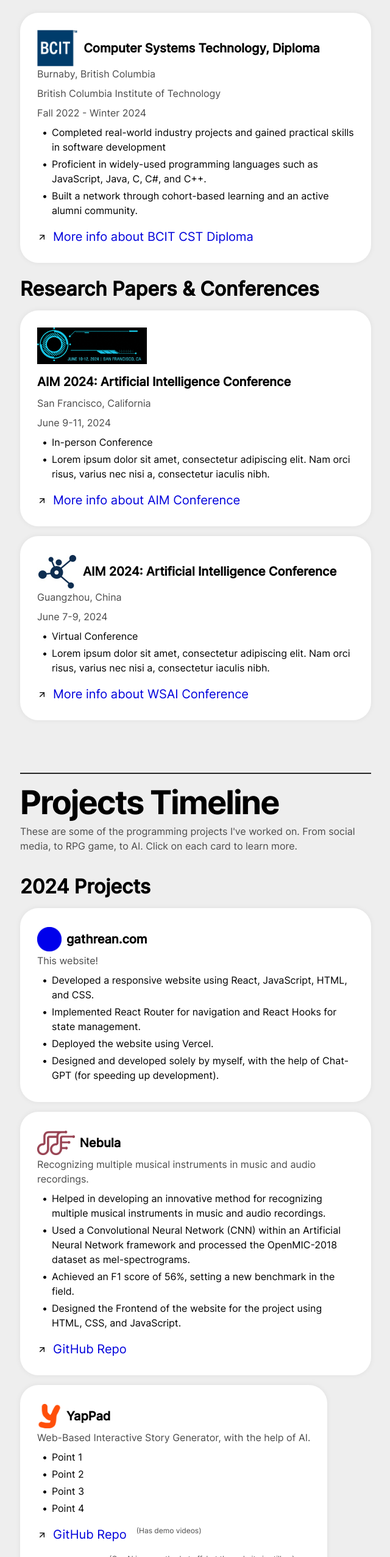
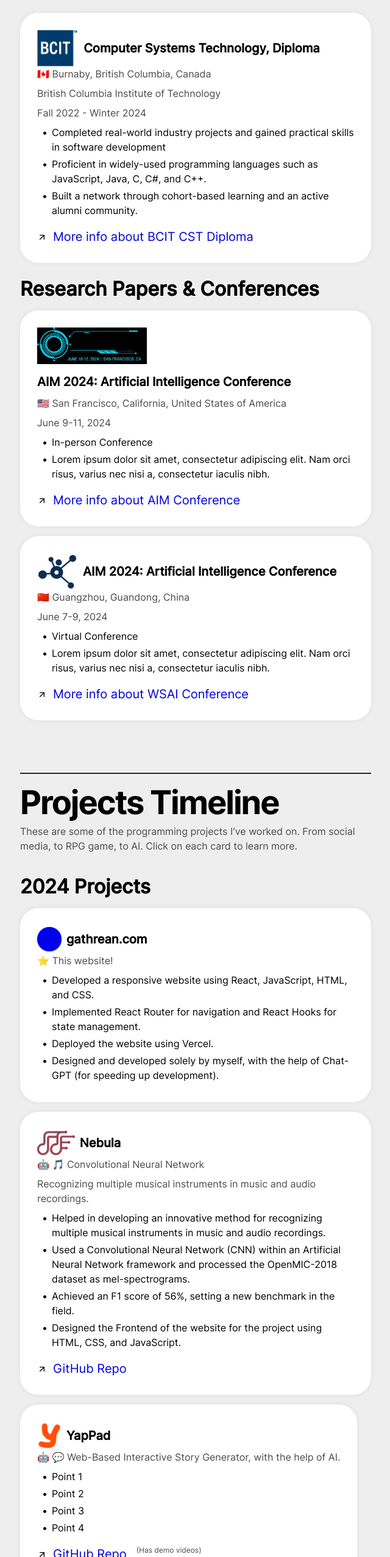
Before and after one commit to gathrean/my-portfolio, a React (Create React App) app: page / in a window 1280 px wide. Shown: the part 3113-5666 px from the top of the page at 61% size, without its empty margins (543-1183 px from the left). Built offline with nearby package versions, Linux system fonts and the light colour scheme.

Commit message:
Added emojis

```diff
--- a/src/pages/LandingPage/Sections/PROJECTS/PROJECTS.jsx
+++ b/src/pages/LandingPage/Sections/PROJECTS/PROJECTS.jsx
@@ -32,7 +32,7 @@ export function PROJECTS() {
                             <img className="project-small-icon" alt="Project Small Icon" src={GathreanIcon} />
                             <h5>gathrean.com</h5>
                         </div>
-                        <p>This website!</p>
+                        <p>⭐️ This website!</p>
                         <ul>
                             <li>Developed a responsive website using React, JavaScript, HTML, and CSS.</li>
                             <li>Implemented React Router for navigation and React Hooks for state management.</li>
@@ -46,6 +46,7 @@ export function PROJECTS() {
                             <img className="project-small-icon" alt="Project Small Icon" src={NebulaIcon} />
                             <h5>Nebula</h5>
                         </div>
+                        <p>🤖 🎵 Convolutional Neural Network</p>
                         <p>Recognizing multiple musical instruments in music and audio recordings.</p>
                         <ul>
                             <li>Helped in developing an innovative method for recognizing multiple musical instruments in music and audio recordings.</li>
@@ -66,7 +67,7 @@ export function PROJECTS() {
                             <img className="project-small-icon" alt="Project Small Icon" src={YapPadIcon} />
                             <h5>YapPad</h5>
                         </div>
-                        <p>Web-Based Interactive Story Generator, with the help of AI.</p>
+                        <p>🤖 💬 Web-Based Interactive Story Generator, with the help of AI.</p>
                         <ul>
                             <li>Point 1</li>
                             <li>Point 2</li>
@@ -96,6 +97,7 @@ export function PROJECTS() {
                             <img className="project-small-icon" alt="Project Small Icon" src={CareLinkIcon} />
                             <h5>CareLink</h5>
                         </div>
+                        <p>🤖 💬 Match-making AI and messaging app</p>
                         <p>An online platform for BCIT students to make it easier for them to find the right counselor to talk to.</p>
                         <ul>
                             <li>Point 1</li>
@@ -138,7 +140,7 @@ export function PROJECTS() {
                             <img className="project-small-icon" alt="Project Small Icon" src={OrcaSwipeIcon} />
                             <h5>OrcaSwipe</h5>
                         </div>
-                        <p>Tinder-style social media app for finding group events nearby</p>
+                        <p>📲 📍 Tinder-style social media app for finding nearby group events</p>
                         <p>"Discover, Host, and Link Up"</p>
                         <p>"Uncover hidden gems in your city and grow lasting communities with the swipe of a finger."</p>
                         <ul>
@@ -174,7 +176,7 @@ export function PROJECTS() {
                             <img className="project-small-icon" alt="Project Small Icon" src={DungeonQuadIcon} />
                             <h5>DungeonQuad</h5>
                         </div>
-                        <p>Java Video Game</p>
+                        <p>☕️ 🎮 Java Video Game</p>
                         <p>Survive waves of enemies in an endless dungeon, navigating through bullet-hell challenges with occasional flight aids.</p>
                         <ul>
                             <li>Point 1</li>
--- a/src/pages/LandingPage/Texts.json
+++ b/src/pages/LandingPage/Texts.json
@@ -4,14 +4,14 @@
     "educationAndCertifications": "Lorem ipsum dolor sit amet, consectetur adipiscing elit. Nam orci risus, varius nec nisi a, consectetur iaculis nibh. Vivamus sollicitudin rutrum consequat. Sed ligula purus, convallis sed sagittis ut, lobortis vitae mauris. In quis bibendum ante. Praesent pellentesque luctus elit a consequat. Nulla facilisi.",
     "aim" : {
         "name": "AIM 2024: Artificial Intelligence Conference",
-        "location": "San Francisco, California",
+        "location": "🇺🇸 San Francisco, California, United States of America",
         "type": "In-person Conference",
         "date": "June 9-11, 2024",
         "description": "Lorem ipsum dolor sit amet, consectetur adipiscing elit. Nam orci risus, varius nec nisi a, consectetur iaculis nibh."
     },
     "wsai" : {
         "name": "WSAI 2024 @ 人工智能专题讨论会",
-        "location": "Guangzhou, China",
+        "location": "🇨🇳 Guangzhou, Guandong, China",
         "type": "Virtual Conference",
         "date": "June 7-9, 2024",
         "description": "Lorem ipsum dolor sit amet, consectetur adipiscing elit. Nam orci risus, varius nec nisi a, consectetur iaculis nibh."
@@ -19,7 +19,7 @@
     "bcit" : {
         "diploma": "Computer Systems Technology, Diploma",
         "school": "British Columbia Institute of Technology",
-        "location": "Burnaby, British Columbia",
+        "location": "🇨🇦 Burnaby, British Columbia, Canada",
         "duration": "Fall 2022 - Winter 2024",
         "desc1": "Completed real-world industry projects and gained practical skills in software development",
         "desc2": "Proficient in widely-used programming languages such as JavaScript, Java, C, C#, and C++.",
```
